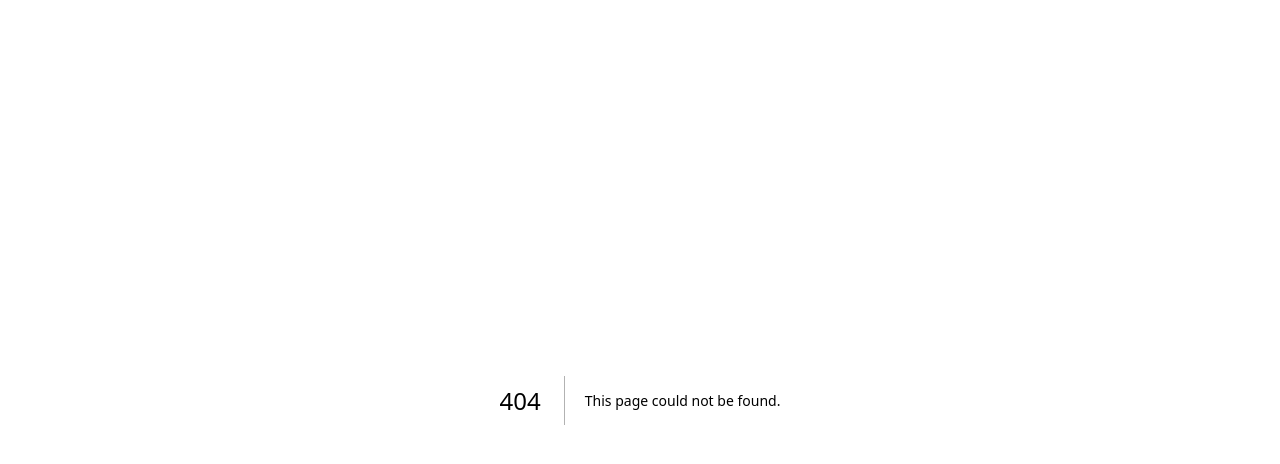
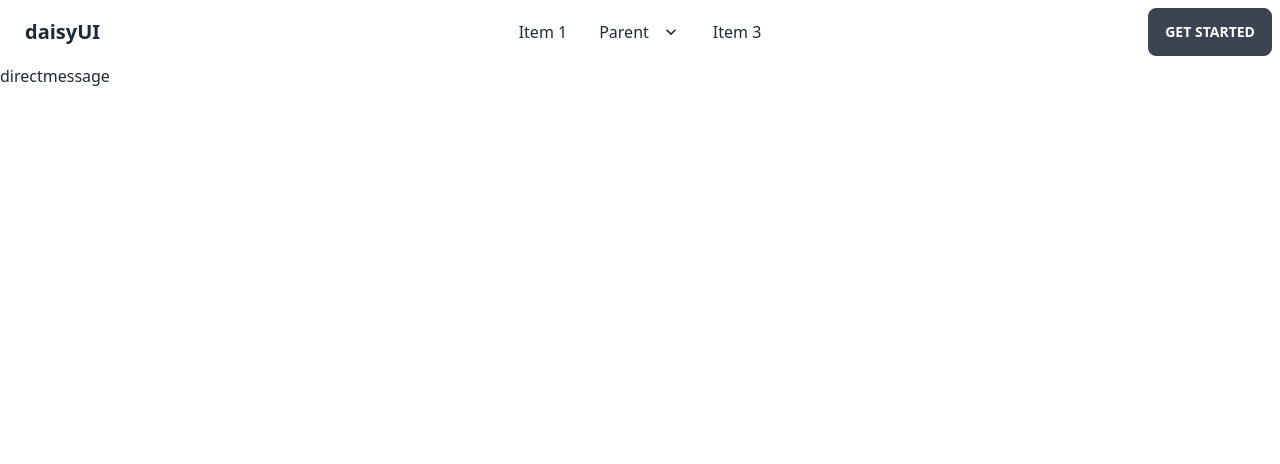
Before and after one commit to slushaholic/pba_media, a Next.js app: page /directmessage in a window 1280 px wide. Before the commit this address had no page. Shown: the top 464 px of the page. Built offline with nearby package versions, Linux system fonts and the light colour scheme.

Commit message:
Routing-Finish
Done routing enabled CSS Tailwind

```diff
--- a/package.json
+++ b/package.json
@@ -16,7 +16,9 @@
     "react-dom": "18.2.0"
   },
   "devDependencies": {
+    "autoprefixer": "^10.4.13",
     "daisyui": "^2.39.1",
+    "postcss": "^8.4.19",
     "tailwindcss": "^3.2.4"
   }
 }
--- a/pages/_app.js
+++ b/pages/_app.js
@@ -1,7 +1,54 @@
 import '../styles/globals.css'
+import Link from 'next/link'
 
 function MyApp({ Component, pageProps }) {
-  return <Component {...pageProps} />
+  return (
+    <>
+     <div className="navbar bg-base-100">
+  <div className="navbar-start">
+    <div className="dropdown">
+      <label tabIndex={0} className="btn btn-ghost lg:hidden">
+        <svg xmlns="http://www.w3.org/2000/svg" className="h-5 w-5" fill="none" viewBox="0 0 24 24" stroke="currentColor"><path strokeLinecap="round" strokeLinejoin="round" strokeWidth="2" d="M4 6h16M4 12h8m-8 6h16" /></svg>
+      </label>
+      <ul tabIndex={0} className="menu menu-compact dropdown-content mt-3 p-2 shadow bg-base-100 rounded-box w-52">
+        <li><a>Item 1</a></li>
+        <li tabIndex={0}>
+          <a className="justify-between">
+            Parent
+            <svg className="fill-current" xmlns="http://www.w3.org/2000/svg" width="24" height="24" viewBox="0 0 24 24"><path d="M8.59,16.58L13.17,12L8.59,7.41L10,6L16,12L10,18L8.59,16.58Z"/></svg>
+          </a>
+          <ul className="p-2">
+            <li><a>Submenu 1</a></li>
+            <li><a>Submenu 2</a></li>
+          </ul>
+        </li>
+        <li><a>Item 3</a></li>
+      </ul>
+    </div>
+    <a className="btn btn-ghost normal-case text-xl">daisyUI</a>
+  </div>
+  <div className="navbar-center hidden lg:flex">
+    <ul className="menu menu-horizontal p-0">
+      <li><a>Item 1</a></li>
+      <li tabIndex={0}>
+        <a>
+          Parent
+          <svg className="fill-current" xmlns="http://www.w3.org/2000/svg" width="20" height="20" viewBox="0 0 24 24"><path d="M7.41,8.58L12,13.17L16.59,8.58L18,10L12,16L6,10L7.41,8.58Z"/></svg>
+        </a>
+        <ul className="p-2">
+          <li><a>Submenu 1</a></li>
+          <li><a>Submenu 2</a></li>
+        </ul>
+      </li>
+      <li><a>Item 3</a></li>
+    </ul>
+  </div>
+  <div className="navbar-end">
+    <a className="btn">Get started</a>
+  </div>
+</div>
+    <Component {...pageProps} />
+    </>
+  )
 }
-
 export default MyApp
--- /dev/null
+++ b/pages/about.js
@@ -0,0 +1,9 @@
+
+
+export default function About() {
+    return (
+   <>
+   <h1>About</h1>
+   </>
+    )
+}
--- a/pages/api/hello.js
+++ /dev/null
@@ -1,5 +0,0 @@
-// Next.js API route support: https://nextjs.org/docs/api-routes/introduction
-
-export default function handler(req, res) {
-	res.status(200).json({ name: 'John Doe' });
-}
--- /dev/null
+++ b/pages/directmessage.js
@@ -0,0 +1,7 @@
+export default function directmessage() {
+    return (
+        <>
+        <h1>directmessage</h1>
+        </>
+    )
+}
--- a/pages/index.js
+++ b/pages/index.js
@@ -1,20 +1,8 @@
 import Head from 'next/head'
 import Image from 'next/image'
-// import styles from '../styles/Home.module.css'
-
+import Link from 'next/link'
 export default function Home() {
   return (
-    <>
-  <div className="card w-96 bg-base-100 shadow-xl">
-    <figure><img src="https://placeimg.com/400/225/arch" alt="Shoes" /></figure>
-    <div className="card-body">
-      <h2 className="card-title">Shoes!</h2>
-      <p>If a dog chews shoes whose shoes does he choose?</p>
-      <div className="card-actions justify-end">
-        <button className="btn btn-primary">Buy Now</button>
-      </div>
-    </div>
-  </div>
-  </>
+    <h1>Main Page</h1>
   )
 }
--- /dev/null
+++ b/postcss.config.js
@@ -0,0 +1,6 @@
+module.exports = {
+  plugins: {
+    tailwindcss: {},
+    autoprefixer: {},
+  },
+}
--- a/tailwind.config.js
+++ b/tailwind.config.js
@@ -1,6 +1,8 @@
 /** @type {import('tailwindcss').Config} */
 module.exports = {
-  content: ["./src/**/*.{html,js}"],
+  content: ["./app/**/*.{js,ts,jsx,tsx}",
+  "./pages/**/*.{js,ts,jsx,tsx}",
+  "./components/**/*.{js,ts,jsx,tsx}",],
   theme: {
     extend: {},
   },
```
Also changed, not shown: 1 other file (tests, documents, lock files or other folders).
